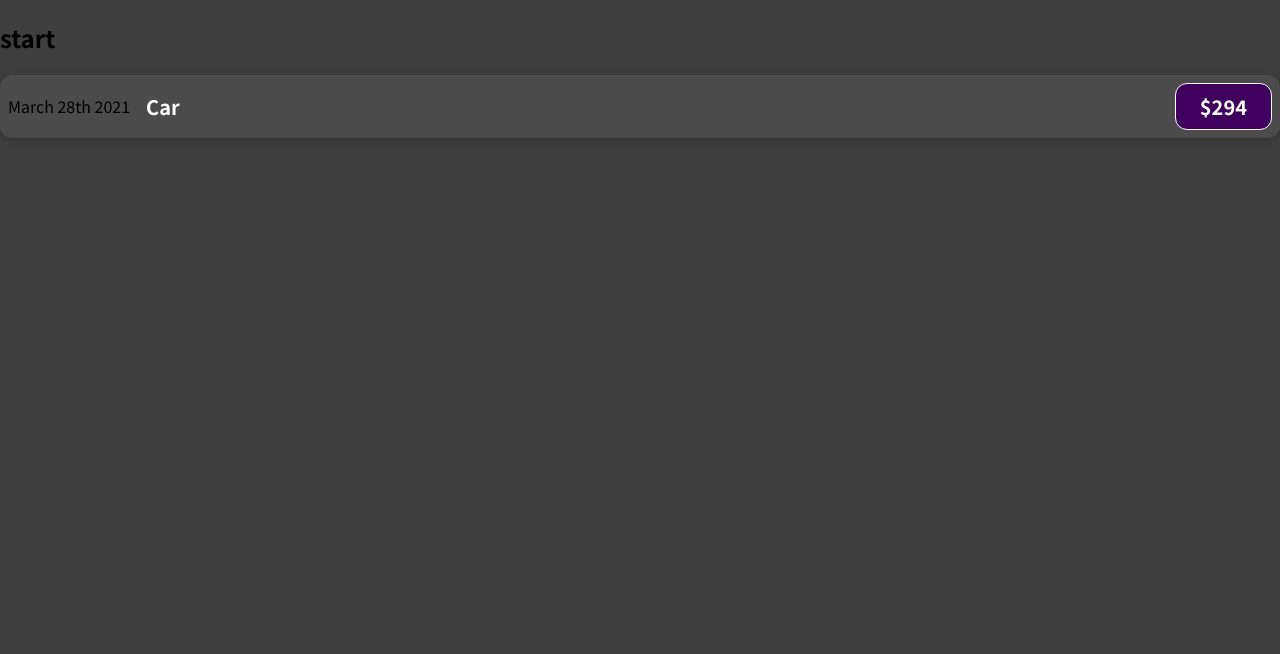
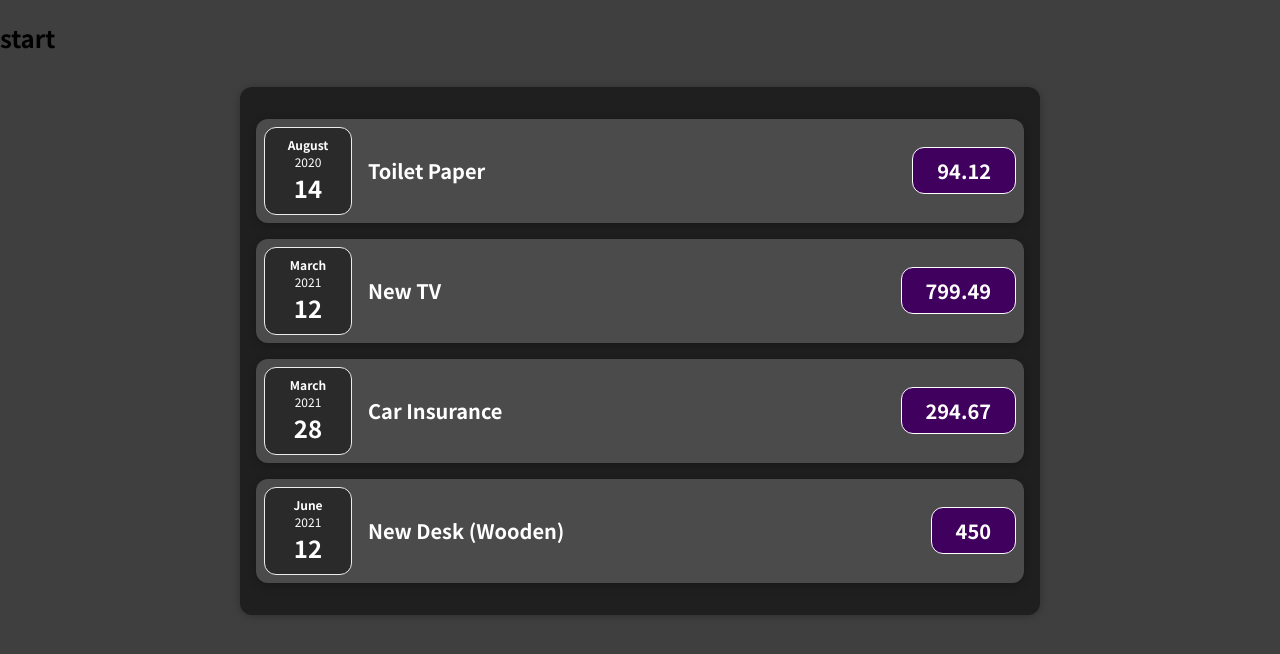
Before and after one commit to devohda/react-complete-guide, a React (Create React App) app: page / in a window 1280 px wide. Shown: the top 654 px of the page. Built offline with nearby package versions, Linux system fonts and the light colour scheme.

Commit message:
lecture:41

```diff
--- a/src/App.tsx
+++ b/src/App.tsx
@@ -1,12 +1,33 @@
 import React from 'react';
 
-import ExpenseItem from './components/ExpenseItem';
+import Expenses from './components/Expenses';
 
 function App() {
+  const expenses = [
+    {
+      id: 'e1',
+      title: 'Toilet Paper',
+      amount: 94.12,
+      date: new Date(2020, 7, 14),
+    },
+    {id: 'e2', title: 'New TV', amount: 799.49, date: new Date(2021, 2, 12)},
+    {
+      id: 'e3',
+      title: 'Car Insurance',
+      amount: 294.67,
+      date: new Date(2021, 2, 28),
+    },
+    {
+      id: 'e4',
+      title: 'New Desk (Wooden)',
+      amount: 450,
+      date: new Date(2021, 5, 12),
+    },
+  ];
   return (
     <div>
       <h2>start</h2>
-      <ExpenseItem></ExpenseItem>
+      <Expenses expenses={expenses} />
     </div>
   );
 }
--- /dev/null
+++ b/src/components/ExpenseDate/index.tsx
@@ -0,0 +1,22 @@
+import React from 'react';
+import './style.css';
+
+interface ExpenseDateProps {
+  date: Date;
+}
+
+const ExpenseDate: React.FC<ExpenseDateProps> = props => {
+  const month = props.date.toLocaleDateString('en-US', {month: 'long'});
+  const day = props.date.toLocaleDateString('en-US', {day: '2-digit'});
+  const year = props.date.getFullYear();
+
+  return (
+    <div className="expense-date">
+      <div className="expense-date__month">{month}</div>
+      <div className="expense-date__year">{year}</div>
+      <div className="expense-date__day">{day}</div>
+    </div>
+  );
+};
+
+export default ExpenseDate;
--- /dev/null
+++ b/src/components/ExpenseDate/style.css
@@ -0,0 +1,26 @@
+.expense-date {
+  display: flex;
+  flex-direction: column;
+  width: 5.5rem;
+  height: 5.5rem;
+  border: 1px solid #ececec;
+  background-color: #2a2a2a;
+  color: white;
+  border-radius: 12px;
+  align-items: center;
+  justify-content: center;
+}
+
+.expense-date__month {
+  font-size: 0.75rem;
+  font-weight: bold;
+}
+
+.expense-date__year {
+  font-size: 0.75rem;
+}
+
+.expense-date__day {
+  font-size: 1.5rem;
+  font-weight: bold;
+}
--- a/src/components/ExpenseItem.tsx
+++ /dev/null
@@ -1,16 +0,0 @@
-import React from 'react';
-import './ExpenseItem.css';
-
-const ExpenseItem = () => {
-  return (
-    <div className="expense-item">
-      <div>March 28th 2021</div>
-      <div className="expense-item__description">
-        <h2>Car</h2>
-        <div className="expense-item__price">$294</div>
-      </div>
-    </div>
-  );
-};
-
-export default ExpenseItem;
--- /dev/null
+++ b/src/components/ExpenseItem/index.tsx
@@ -0,0 +1,25 @@
+import React from 'react';
+
+import './style.css';
+import ExpenseDate from '../ExpenseDate';
+
+interface ExpenseItemProps {
+  id: string;
+  title: string;
+  amount: number;
+  date: Date;
+}
+
+const ExpenseItem: React.FC<ExpenseItemProps> = props => {
+  return (
+    <div className="expense-item">
+      <ExpenseDate date={props.date} />
+      <div className="expense-item__description">
+        <h2>{props.title}</h2>
+        <div className="expense-item__price">{props.amount}</div>
+      </div>
+    </div>
+  );
+};
+
+export default ExpenseItem;
--- /dev/null
+++ b/src/components/Expenses/index.tsx
@@ -0,0 +1,27 @@
+import React from 'react';
+
+import './style.css';
+import ExpenseItem from '../ExpenseItem';
+
+interface Expense {
+  id: string;
+  title: string;
+  amount: number;
+  date: Date;
+}
+
+interface ExpensesProps {
+  expenses: Expense[];
+}
+
+const Expenses: React.FC<ExpensesProps> = props => {
+  return (
+    <div className="expenses">
+      {props.expenses.map(expense => (
+        <ExpenseItem key={expense.id} {...expense} />
+      ))}
+    </div>
+  );
+};
+
+export default Expenses;
--- /dev/null
+++ b/src/components/Expenses/style.css
@@ -0,0 +1,9 @@
+.expenses {
+  padding: 1rem;
+  background-color: rgb(31, 31, 31);
+  margin: 2rem auto;
+  width: 50rem;
+  max-width: 95%;
+  border-radius: 12px;
+  box-shadow: 0 1px 8px rgba(0, 0, 0, 0.25);
+}
```
Also changed, not shown: src/components/ExpenseItem/style.css (renamed from src/components/ExpenseItem.css).
